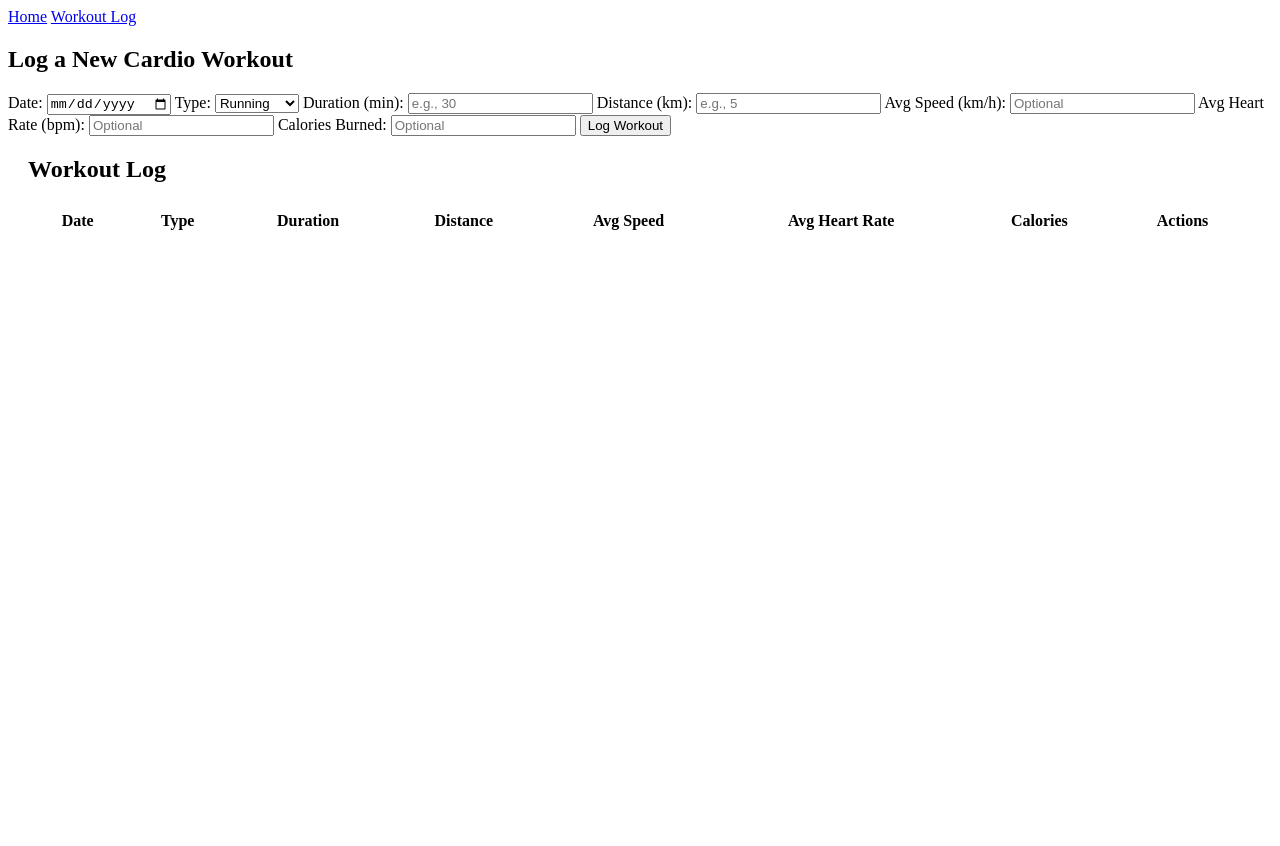
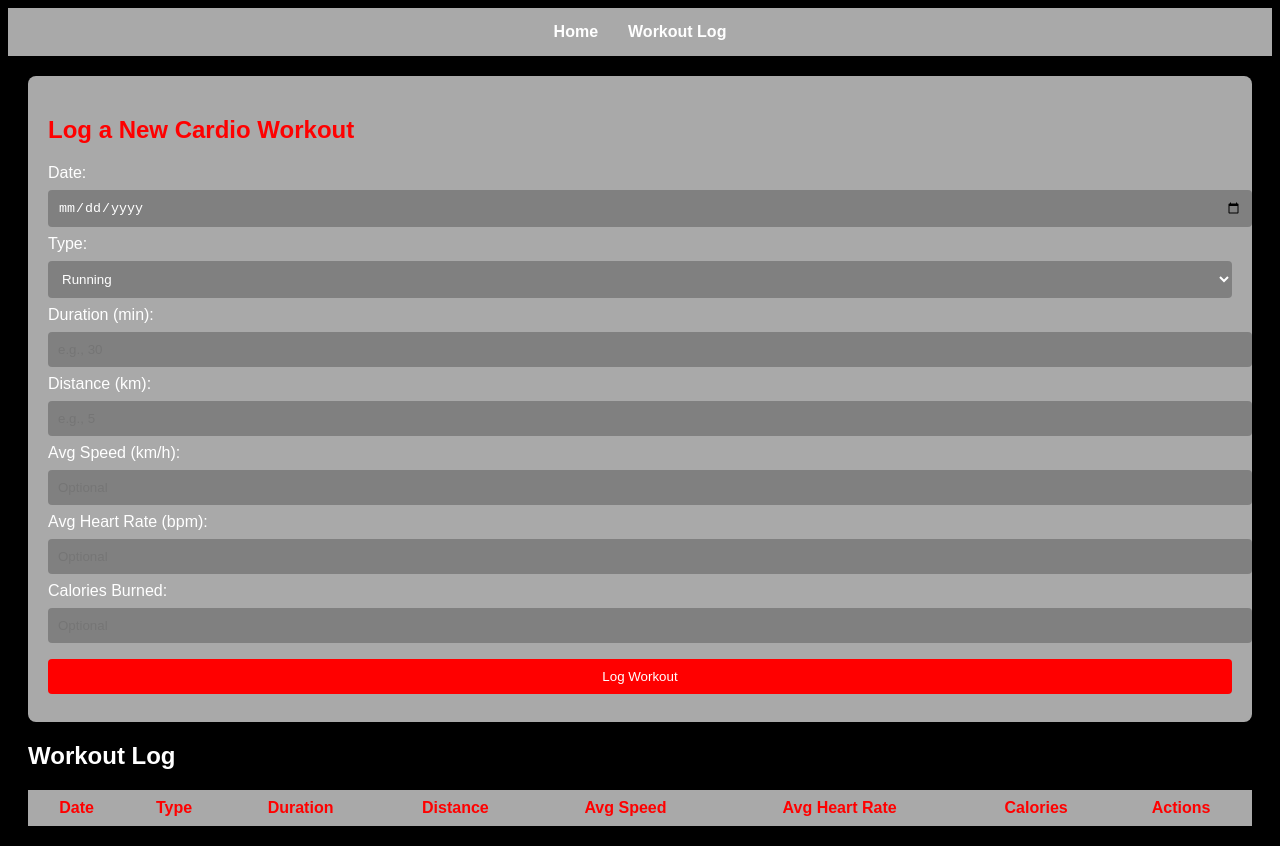
Before and after one commit to PiratheeshG/WebScriptProject, a plain HTML site: page workout_log.html in a window 1280 px wide. Before the commit the page ends 800 px from the top, so only its background shows below. Drawn offline with Linux system fonts and the light colour scheme.

Commit message:
more style additions

```diff
--- a/style.css
+++ b/style.css
@@ -1,3 +1,90 @@
+body {
+    background-color: black;
+    color: white;
+    font-family: Arial, sans-serif;
+}
+
+nav {
+    background-color: darkgray;
+    padding: 15px;
+    display: flex;
+    justify-content: center;
+}
+
+nav a {
+    color: white;
+    margin: 0 15px;
+    text-decoration: none;
+    font-weight: bold;
+    transition: color 0.3s;
+}
+
+nav a:hover {
+    color: red;
+}
+
+header h1 {
+    color: red;
+}
+
+header p {
+    color: gray;
+}
+
+#hero-button {
+    padding: 15px 30px;
+    font-size: 18px;
+    color: white;
+    background-color: red;
+    border: none;
+    border-radius: 5px;
+    cursor: pointer;
+    transition: background-color 0.3s;
+}
+
+#hero-button:hover {
+    background-color: red;
+}
+
+#log-form {
+    background-color: darkgray;
+    padding: 20px;
+    border-radius: 8px;
+    margin: 20px;
+    color: white;
+}
+
+#log-form h2 {
+    color: red;
+}
+
+#log-form label {
+    color: white;
+}
+
+#log-form input, #log-form select, #log-form button {
+    width: 100%;
+    padding: 10px;
+    margin: 8px 0;
+    border: none;
+    border-radius: 4px;
+}
+
+#log-form input, #log-form select {
+    background-color: gray;
+    color: white;
+}
+
+#log-form button {
+    background-color: red;
+    color: white;
+    cursor: pointer;
+}
+
+#log-form button:hover {
+    background-color: red;
+}
+
 #workout-log {
     margin: 20px;
 }
@@ -6,29 +93,36 @@ table {
     width: 100%;
     border-collapse: collapse;
     margin-top: 10px;
+    background-color: darkgray;
 }
 
 th, td {
-    border: 1px solid white;
+    border: 1px solid darkgray;
     padding: 8px;
     text-align: center;
+    color: white;
 }
 
 th {
-    background-color: white;
+    background-color: darkgray;
+    color: red;
+    font-weight: bold;
 }
 
-#hero-button {
-    padding: 15px 30px;
-    font-size: 18px;
+td {
+    background-color: black;
+}
+
+table button {
+    background-color: red;
+    border: none;
+    padding: 5px 10px;
     color: white;
-    background-color: orangered;
-    border: none;
-    border-radius: 5px;
+    border-radius: 3px;
     cursor: pointer;
     transition: background-color 0.3s;
 }
 
-#hero-button:hover {
-    background-color: orangered;
+table button:hover {
+    background-color: red;
 }
```
